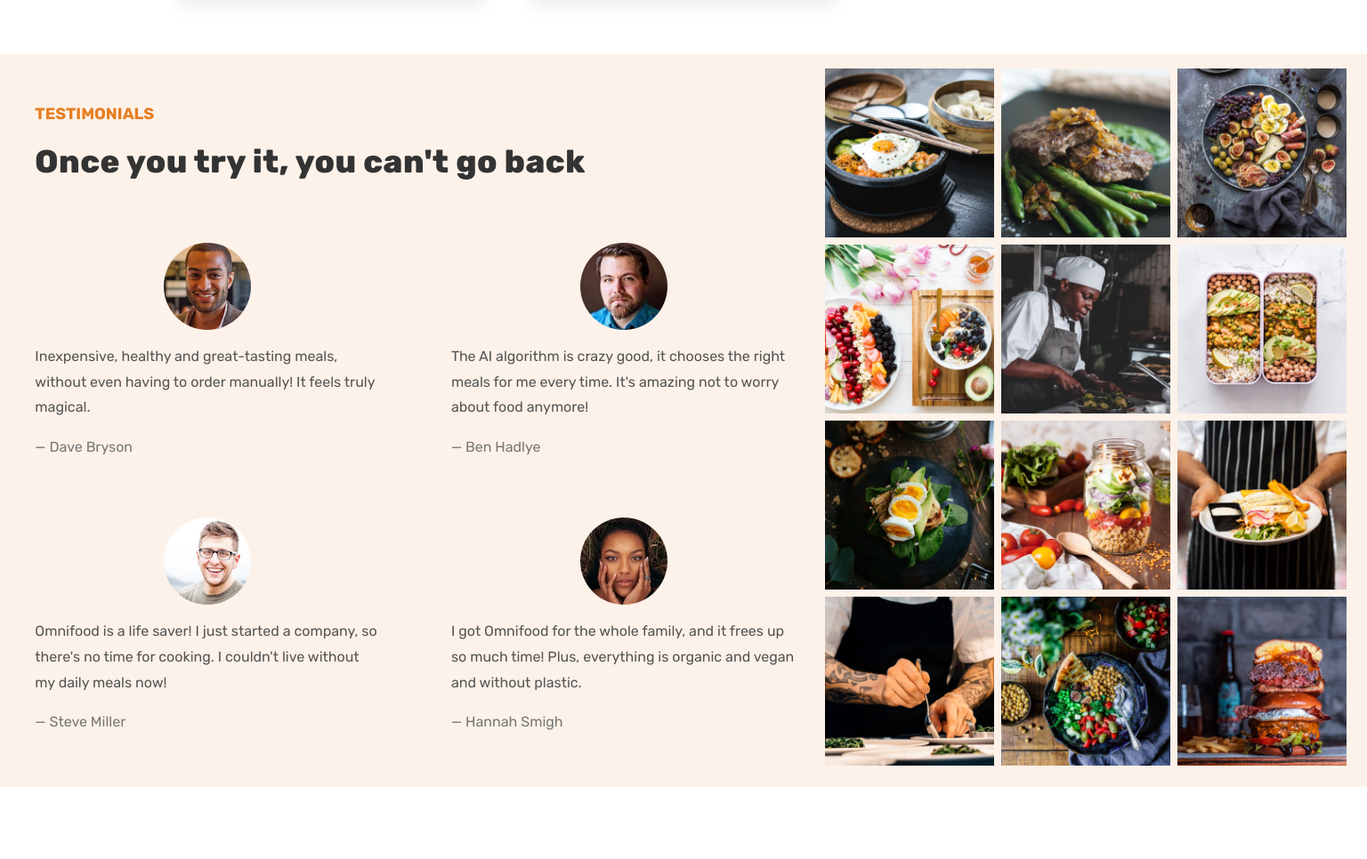
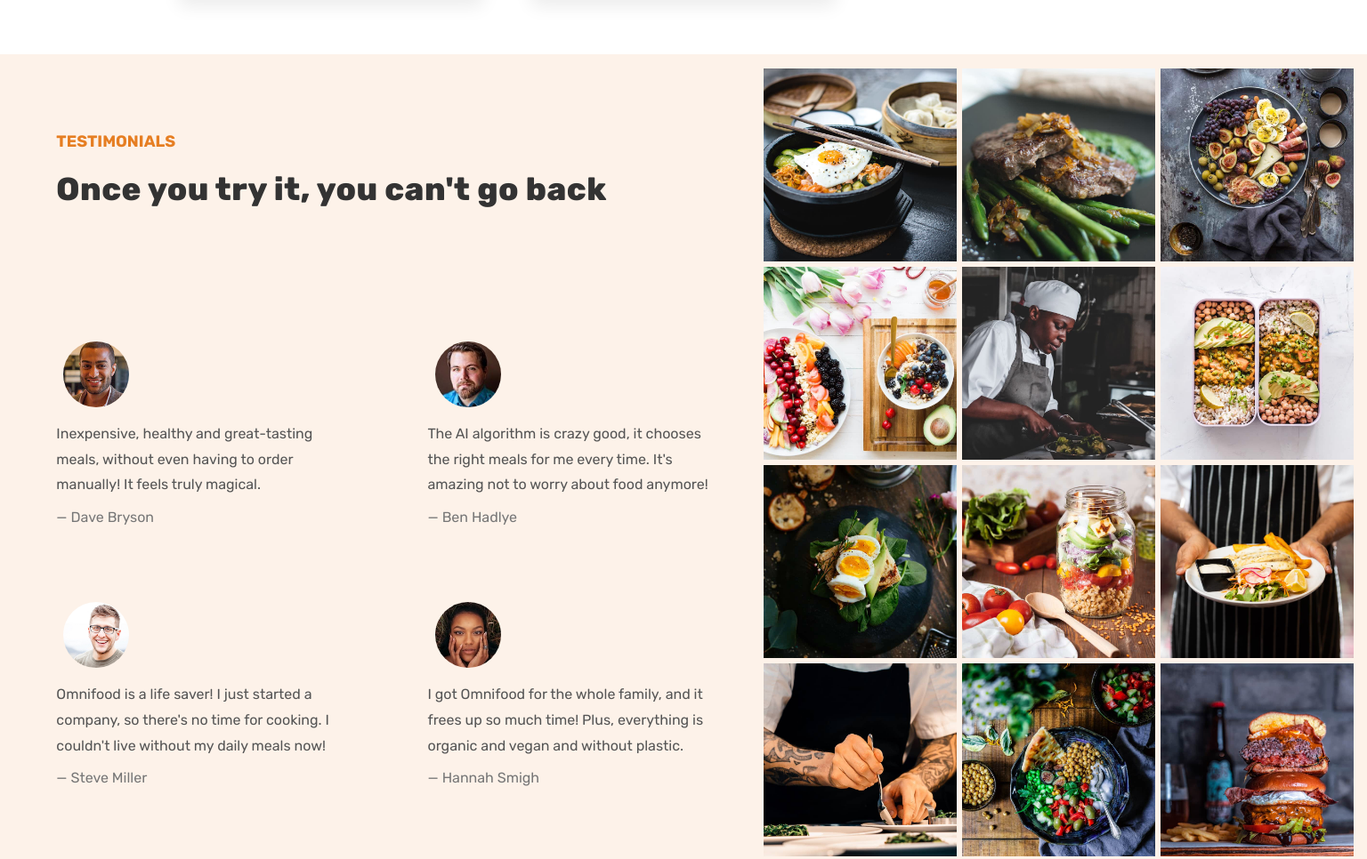
Before and after one commit to kostagrin/Omnifood-new-moblile-first, a website: page index.html in a window 1536 px wide. Shown: the part 3866-4832 px from the top of the page at 89% size. Drawn offline with nearby package versions, Linux system fonts and the light colour scheme; files that its build step writes are made by us from their sources.

Commit message:
build testimonials mq

```diff
--- a/scss/sections/_testimonials.scss
+++ b/scss/sections/_testimonials.scss
@@ -53,6 +53,9 @@
   }
 
   @media only screen and (min-width: 1024px) {
+    -moz-column-gap: var(--s-12);
+    column-gap: var(--s-12);
+
     &__inner {
       grid-template-columns: 1.2fr 0.8fr;
       padding: var(--s-12) 0;
@@ -60,7 +63,14 @@
 
     &__left {
       align-content: center;
-      row-gap: var(--s-48);
+      //   gap: var(--s-48);
+      -moz-column-gap: var(--s-48);
+      column-gap: var(--s-48);
+      row-gap: var(--s-64);
+    }
+
+    &__header {
+      margin-bottom: var(--s-64);
     }
   }
 
@@ -71,13 +81,22 @@
   }
 
   @media only screen and (min-width: 1440px) {
+    -moz-column-gap: var(--s-24);
+    column-gap: var(--s-24);
+
     &__inner {
+      grid-template-columns: 1.1fr 0.9fr;
       padding-top: var(--s-16);
       padding-bottom: var(--s-16);
+      -moz-column-gap: var(--s-32);
+      column-gap: var(--s-32);
     }
 
     &__left {
-      row-gap: var(--s-64);
+      row-gap: var(--s-80);
+      -moz-column-gap: var(--s-96);
+      column-gap: var(--s-96);
+      padding-left: var(--s-48);
     }
   }
 }
@@ -91,7 +110,7 @@
   }
 
   &__img {
-    height: var(--fs-128);
+    height: var(--fs-98);
     @include img-round;
     margin: 0 auto;
   }
@@ -109,6 +128,27 @@
     color: var(--color-text-light);
   }
 
+  @media only screen and (min-width: 425px) {
+    &__img {
+      height: var(--fs-86);
+    }
+
+    &__text {
+      margin-top: var(--s-16);
+    }
+  }
+
+  @media only screen and (min-width: 640px) {
+    &:not(:first-of-type) {
+      margin-top: var(--s-64);
+    }
+
+    &__img {
+      height: var(--fs-74);
+      margin-left: var(--s-8);
+    }
+  }
+
   @media only screen and (min-width: 768px) {
     &__img {
       height: var(--fs-86);
@@ -121,14 +161,16 @@
     }
 
     &__img {
-      height: var(--fs-98);
+      height: var(--fs-74);
     }
 
-    &__text,
-    &__name {
+    &__text {
       margin-top: var(--s-16);
       font-size: var(--fs-16);
-      // line-height: 1.8;
+    }
+
+    &__name {
+      font-size: var(--fs-16);
     }
   }
 }
@@ -164,8 +206,8 @@
 
   @media only screen and (min-width: 425px) {
     grid-template-columns: repeat(4, 1fr);
-    margin: var(--s-64) auto 0;
-    padding: 0 var(--s-8) var(--s-8);
+    // padding: 0 var(--s-8) var(--s-8);
+    gap: 0.6rem;
   }
 
   @media only screen and (min-width: 768px) {
@@ -178,7 +220,7 @@
     align-items: center;
   }
 
-  @media only screen and (min-width: 1400px) {
+  @media only screen and (min-width: 1440px) {
     grid-template-columns: repeat(3, 1fr);
   }
 }
```
